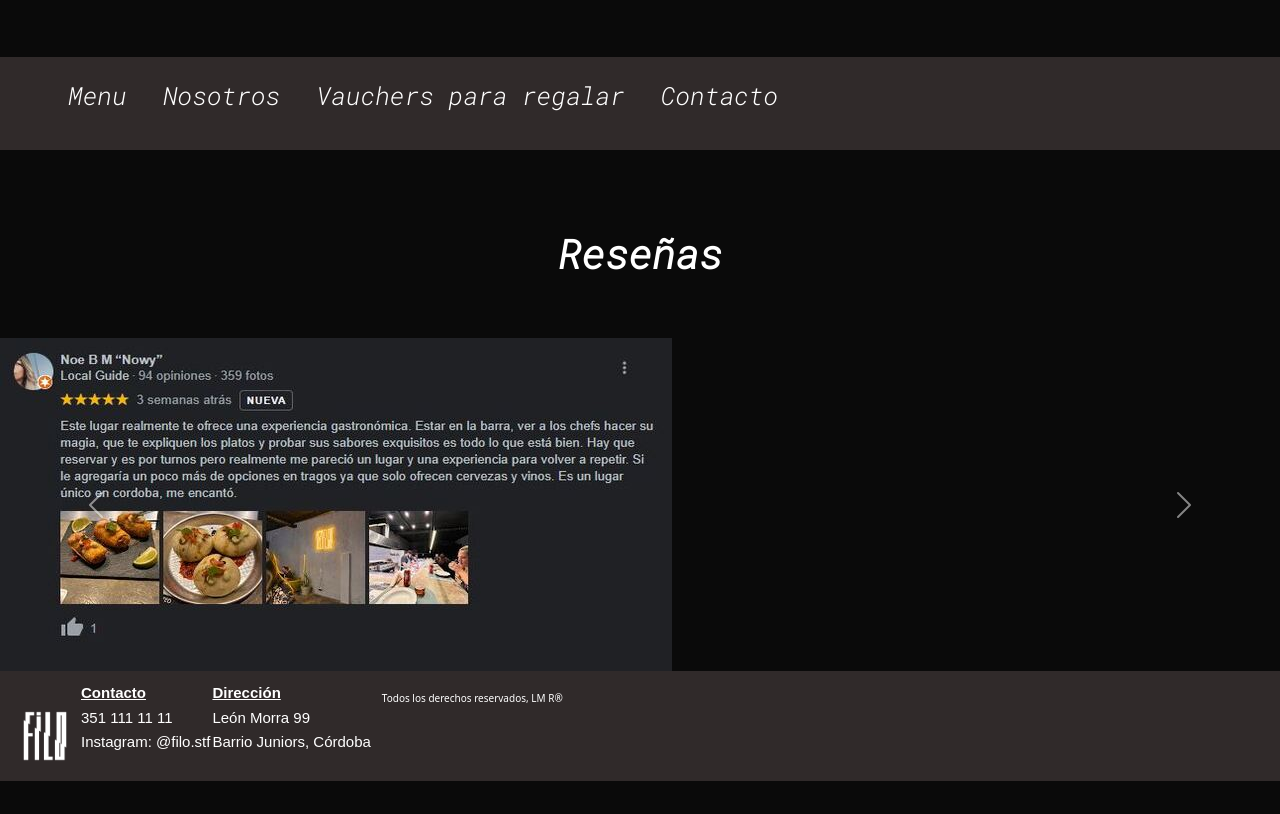
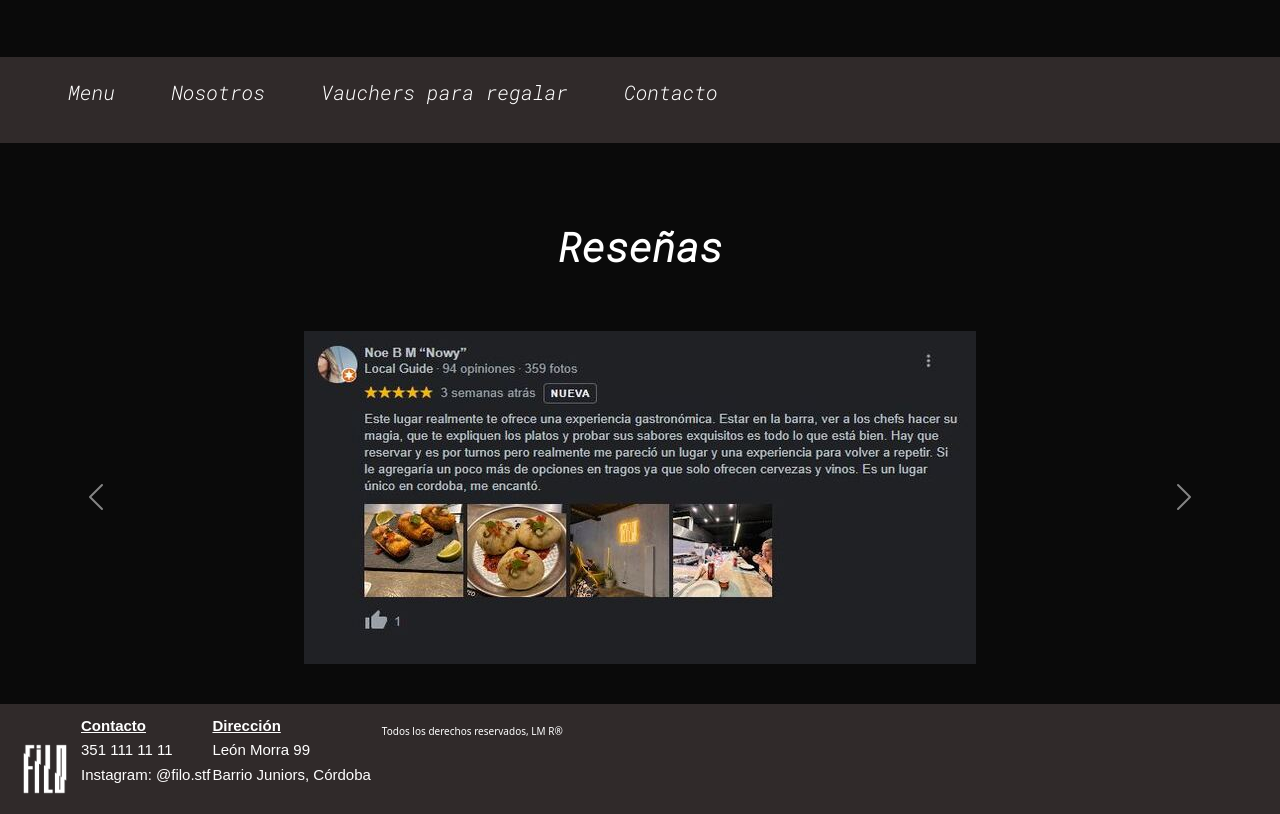
Before and after one commit to CitosLeonel/PreEntrega3-Mezanzano, a website: page index.html in a window 1280 px wide. Shown: the part 569-1383 px from the top of the page. Before the commit the page ends 1350 px from the top, so only its background shows below. Drawn offline with nearby package versions, Linux system fonts and the light colour scheme.

Commit message:
eliminando imagenes

```diff
--- a/css/style.css
+++ b/css/style.css
@@ -6,18 +6,19 @@ body {
 
 .nav {
     background-color: #302a2a;
-    padding: 20px;
+    padding: 10px;
 
 }
 
 .nav__li {
     display: inline-block;
+    padding: 10px;
 
 }
 
 .nav__li a {
     font-family: 'Roboto Mono', monospace;
-    font-size: 25px;
+    font-size: 20px;
     padding: 16px;
     color: #ffffff;
     text-decoration: none;
@@ -46,10 +47,6 @@ body {
 
 }
 
-@keyframes animate__backInDown {
-
-
-}
 
 .animate__animated.animate__backInDown {
     animation-delay: 0.5s;
@@ -61,7 +58,6 @@ body {
     justify-content: center;
     padding: 20px;
     margin-bottom: 40px;
-
 
 }
 
@@ -80,7 +76,6 @@ body {
 }
 
 .reseñas h2 {
-
     padding: 20px;
     font-family: 'Roboto Mono', monospace;
     font-size: 40px;
@@ -88,13 +83,10 @@ body {
     font-weight: bold;
 }
 
-.img__carousel {
-
-    justify-content: center;
-    justify-items: center;
-    display: flexbox;
+.carousel-inner {
+    margin-bottom: 40px;
+    text-align: center;
 }
-
 /*Página Menú*/
 .nuestra__carta {
     padding: 20px;
@@ -240,17 +232,14 @@ body {
 }
 
 .formulario__contacto {
-
     color: #ffffff;
 }
 
 .horarios__contacto {
-
     color: #ffffff;
 }
 
 .map__responsive {
-
     overflow: hidden;
     padding-bottom: 40%;
     position: relative;
```
Also changed, not shown: pages/vauchers.html (+1 -1 lines), image/WhatsApp Image 2022-11-09 at 15.50.08 (1).jpeg (deleted), image/WhatsApp Image 2022-11-09 at 15.50.09.jpeg (deleted), image/vaucher.jpeg (added), image/vaucher_test.jpeg (deleted).
